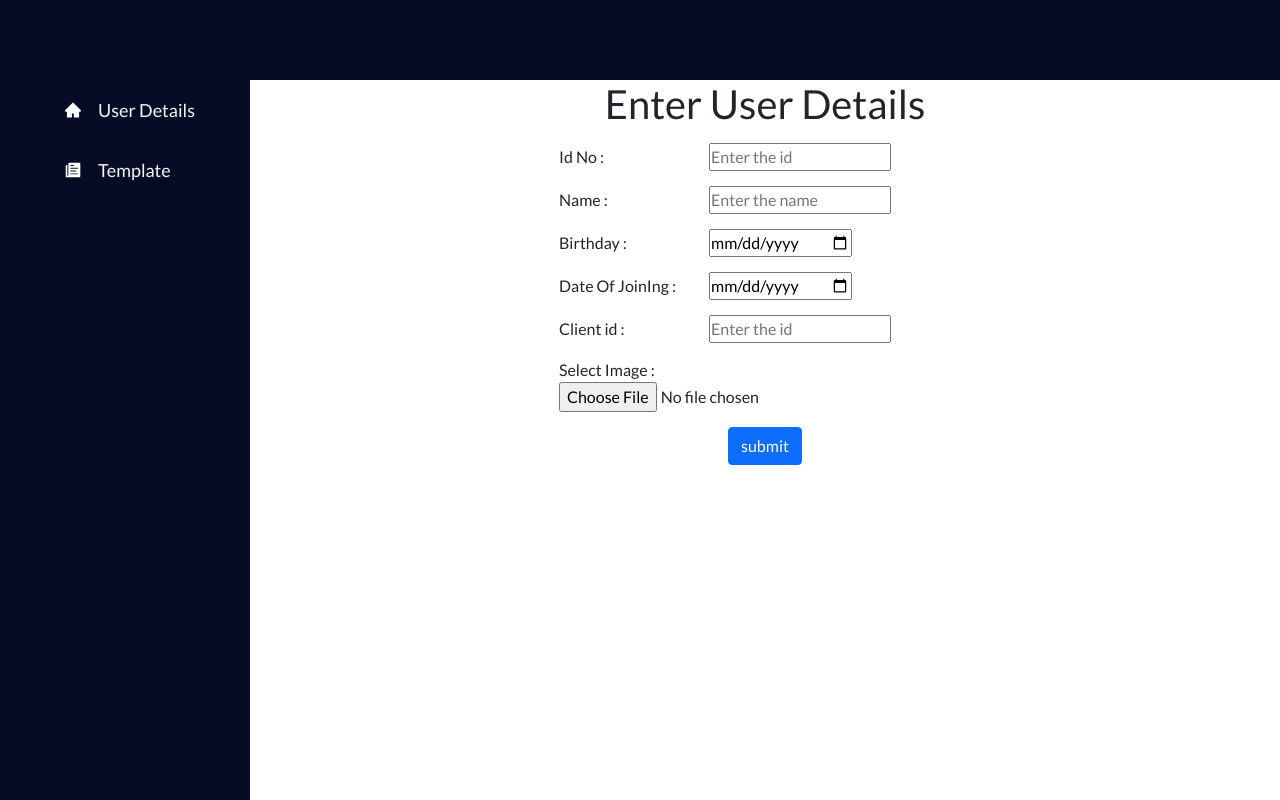
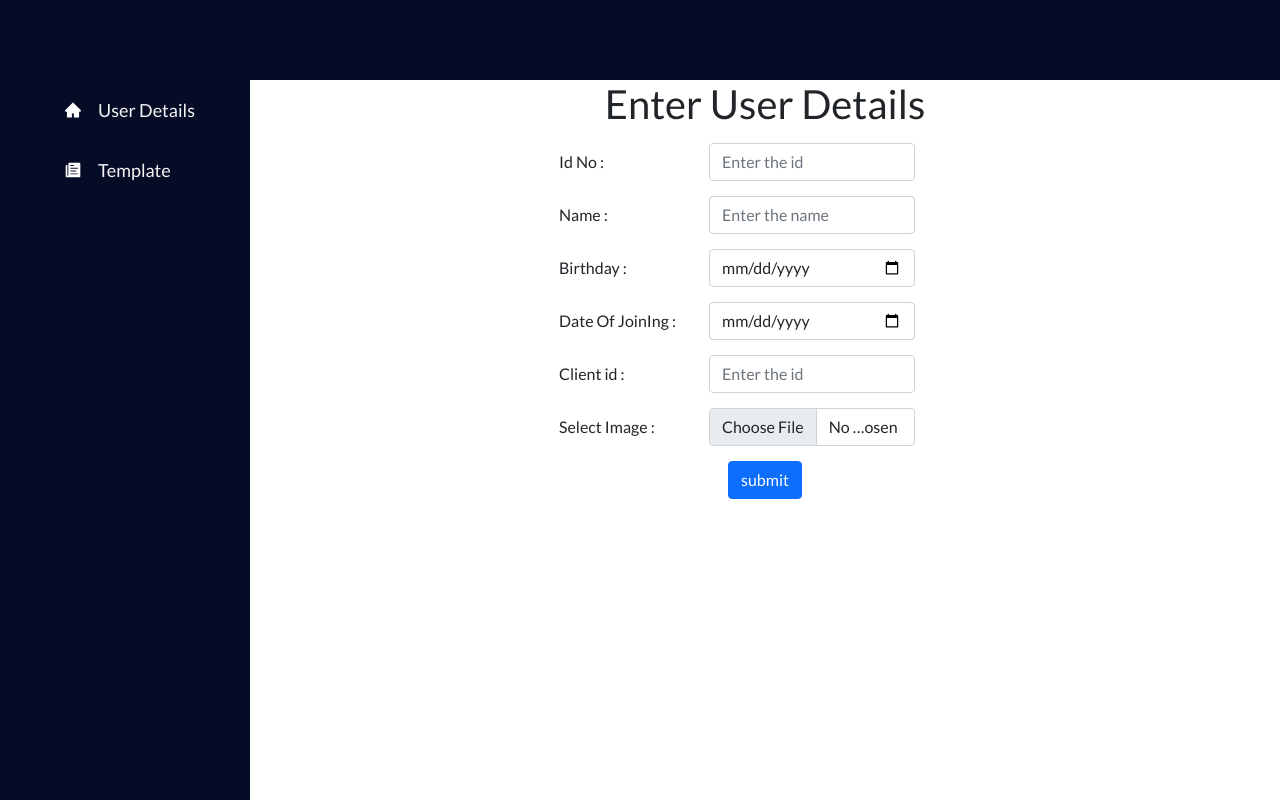
Before and after one commit to DIPSUBHA11/CompanyBirthdayReact, a React (Create React App) app: page / in a window 1280 px wide. Built offline with nearby package versions, Linux system fonts and the light colour scheme.

Commit message:
Done changes

```diff
--- a/src/App.css
+++ b/src/App.css
@@ -58,9 +58,14 @@ label {
 }
 
 .Dropdown-control {
-  padding: 2px 154px 2px 10px !important;
+  padding: 2px 128px 2px 10px !important;
+    border-radius: 6px;
 }
 
 .Dropdown-root{
   display: inline-block;
 }
+.form-control{
+  width: 50% !important;
+  display: inline-block !important;
+}
--- a/src/component/birthdayComponent.jsx
+++ b/src/component/birthdayComponent.jsx
@@ -41,30 +41,30 @@ const BirthDayForm = () => {
                     <div className="field">
                         <div>
                             <label>Id No :</label>
-                            <input type="text" id="id_name" name="employeeid" autoComplete="off" placeholder="Enter the id" value={employeeDetails.employeeid} onChange={handleinput} />
+                            <input className="form-control" type="text" id="id_name" name="employeeid" autoComplete="off" placeholder="Enter the id" value={employeeDetails.employeeid} onChange={handleinput} />
                         </div>
                         {/* <small></small> */}
                         <div>
                             <label>Name :</label>
-                            <input type="text" id="fname" name="employeename" autoComplete="off" placeholder="Enter the name" value={employeeDetails.employeename} onChange={handleinput} />
+                            <input className="form-control" type="text" id="fname" name="employeename" autoComplete="off" placeholder="Enter the name" value={employeeDetails.employeename} onChange={handleinput} />
                         </div>
                         {/* <small></small> */}
                         <div>
                             <label>Birthday :</label>
-                            <input type="date" id="birthday" name="employeeBirthday" value={employeeDetails.employeeBirthday} onChange={handleinput}></input>
+                            <input className="form-control" type="date" id="birthday" name="employeeBirthday" value={employeeDetails.employeeBirthday} onChange={handleinput}></input>
                         </div>
                         <div>
                             <label>Date Of JoinIng :</label>
-                            <input type="date" id="dateofjoining" name="dateofjoining" value={employeeDetails.dateofjoining} onChange={handleinput}></input>
+                            <input className="form-control"  type="date" id="dateofjoining" name="dateofjoining" value={employeeDetails.dateofjoining} onChange={handleinput}></input>
                         </div>
                         <div>
                             <label>Client id :</label>
-                            <input type="text" id="clientid" name="clientid" autoComplete="off" placeholder="Enter the id" value={employeeDetails.clientid} onChange={handleinput} />
+                            <input className="form-control" type="text" id="clientid" name="clientid" autoComplete="off" placeholder="Enter the id" value={employeeDetails.clientid} onChange={handleinput} />
                         </div>
                         {/* <small></small> */}
                         <div>
                             <label>Select Image :</label>
-                            <input ref={fileInputRef} type="file" name="filename" accept="image/x-png, image/gif, image/jpeg" value={employeeDetails.filename} onChange={handleinput} />
+                            <input className="form-control"  ref={fileInputRef} type="file" name="filename" accept="image/x-png, image/gif, image/jpeg" value={employeeDetails.filename} onChange={handleinput} />
                         </div>
                         <div className='submitButton'>
                             <button className="btn btn-primary" type="submit">submit</button>
--- a/src/component/templateComponent.jsx
+++ b/src/component/templateComponent.jsx
@@ -75,15 +75,15 @@ const TemplateForm = () => {
                     <div className="field">
                         <div>
                             <label>Foreground Image</label>
-                            <input ref={tempalteforegroundfileInputRef} type="file" name="templatename" accept="image/x-png, image/gif, image/jpeg" value={templateDetails.templatename} onChange={handletemplateinput} />
+                            <input className="form-control"  ref={tempalteforegroundfileInputRef} type="file" name="templatename" accept="image/x-png, image/gif, image/jpeg" value={templateDetails.templatename} onChange={handletemplateinput} />
                         </div>
                         <div>
                             <label>Background Image</label>
-                            <input ref={tempaltebackgroundfileInputRef} type="file" name="templatename2" accept="image/x-png, image/gif, image/jpeg" value={templateDetails.templatename2} onChange={handletemplateinput} />
+                            <input className="form-control" ref={tempaltebackgroundfileInputRef} type="file" name="templatename2" accept="image/x-png, image/gif, image/jpeg" value={templateDetails.templatename2} onChange={handletemplateinput} />
                         </div>
                         <div>
                             <label>Placeholder Image</label>
-                            <input ref={tempalteplaceholderfileInputRef} type="file" name="templatename3" accept="image/x-png, image/gif, image/jpeg" value={templateDetails.templatename3} onChange={handletemplateinput} />
+                            <input className="form-control" ref={tempalteplaceholderfileInputRef} type="file" name="templatename3" accept="image/x-png, image/gif, image/jpeg" value={templateDetails.templatename3} onChange={handletemplateinput} />
                         </div>
                         <div className='submitButton'>
                             <button className="btn btn-primary" type="submit">submit</button>
```
